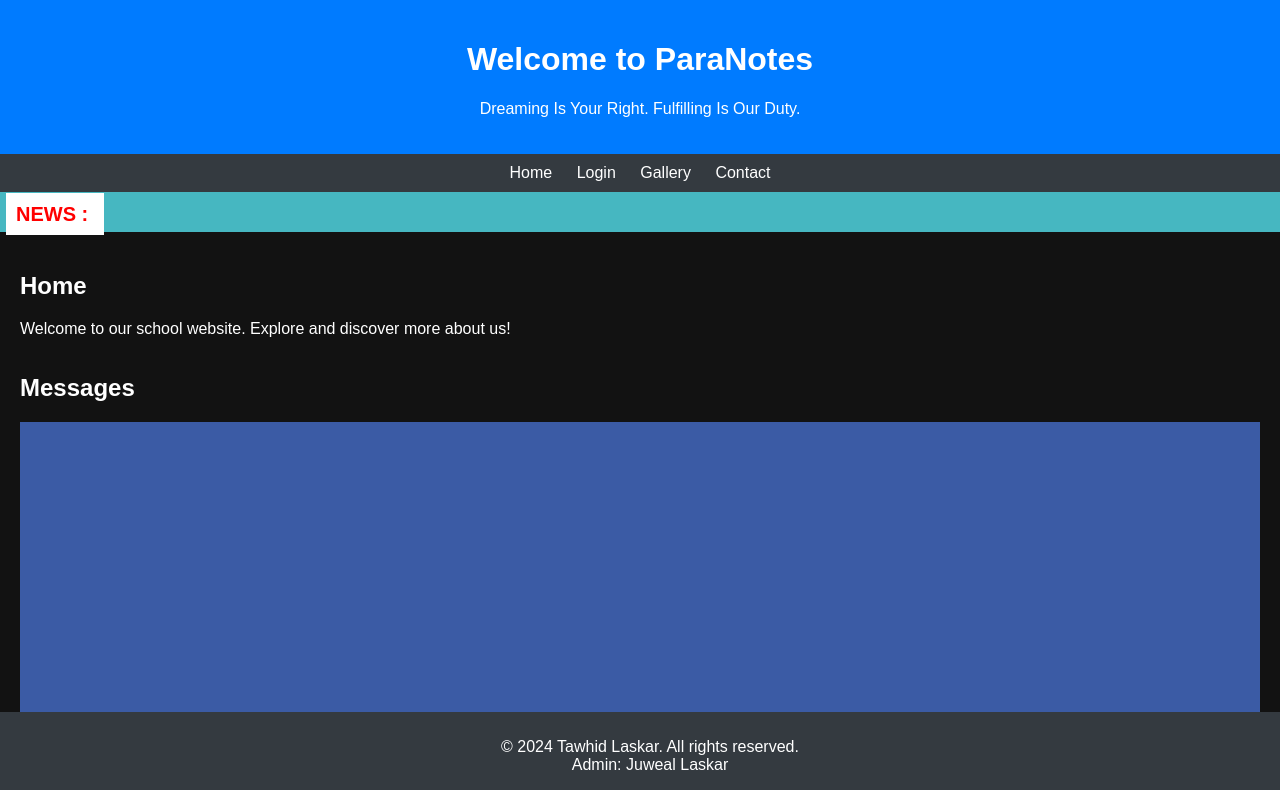
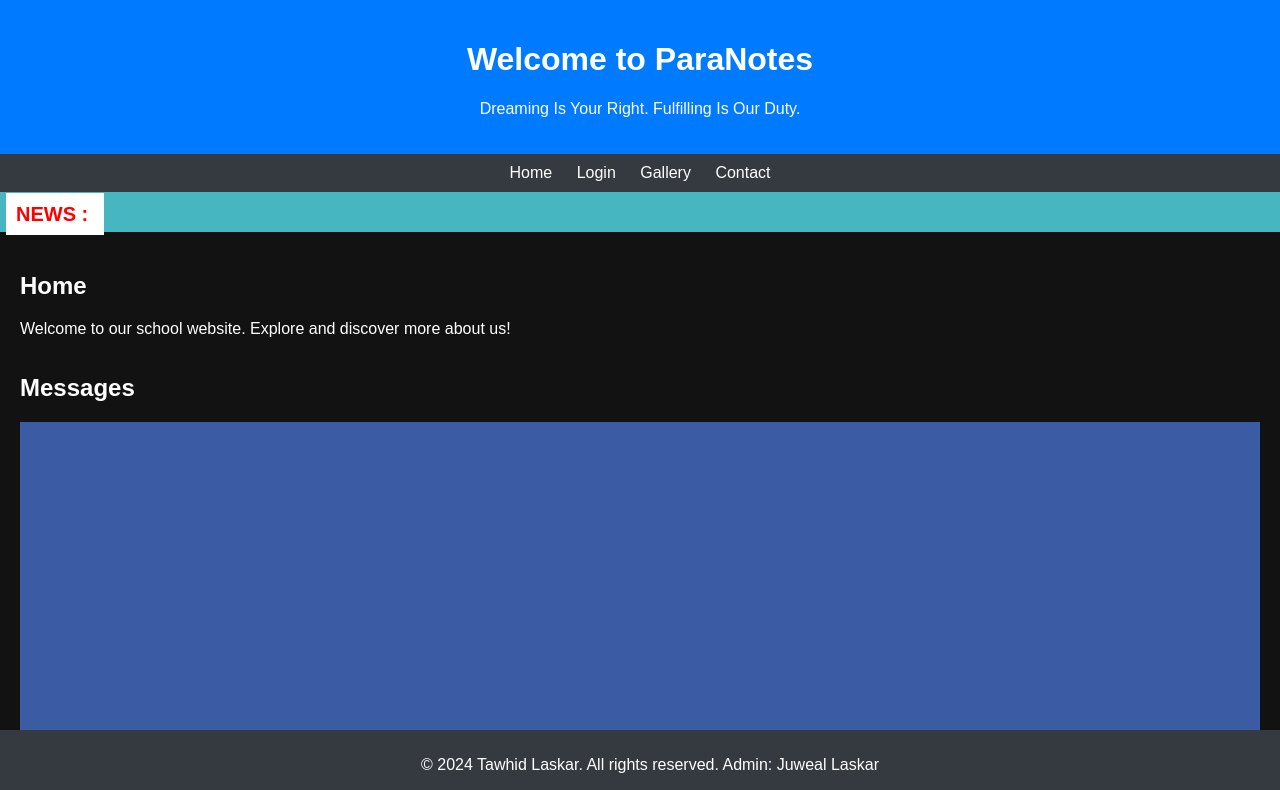
Before and after one commit to tawhid012/Para-Notes, a plain HTML site: page index.html in a window 1280 px wide. Shown: the top 790 px of the page. Drawn offline with Linux system fonts and the light colour scheme.

Commit message:
Update index.html

```diff
--- a/index.html
+++ b/index.html
@@ -87,7 +87,7 @@ As you peruse our prospectus, you will discover the myriad of opportunities for
 </main>
 
 <footer>
-    <p>&copy; 2024 Tawhid Laskar. All rights reserved.<br>
+    <p>&copy; 2024 Tawhid Laskar. All rights reserved.
         Admin: Juweal Laskar</p>
 </footer>
 
```
